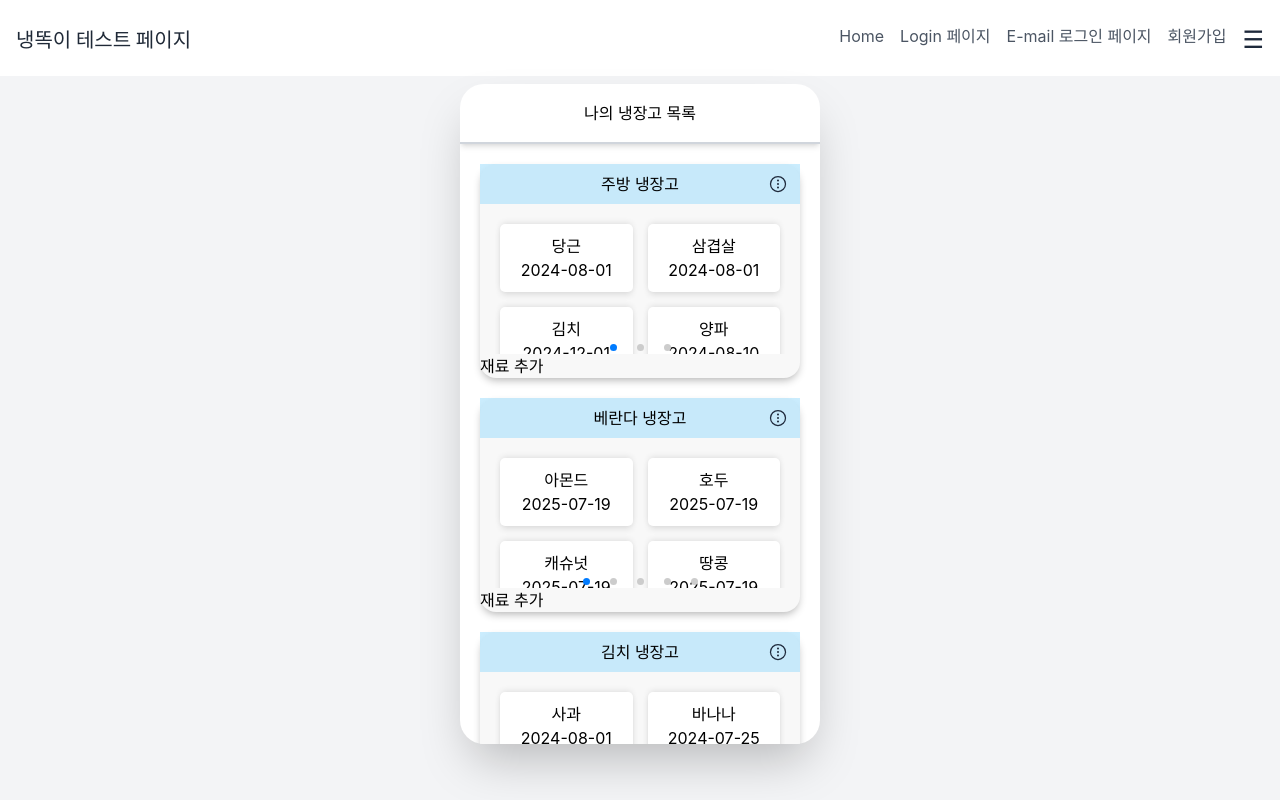
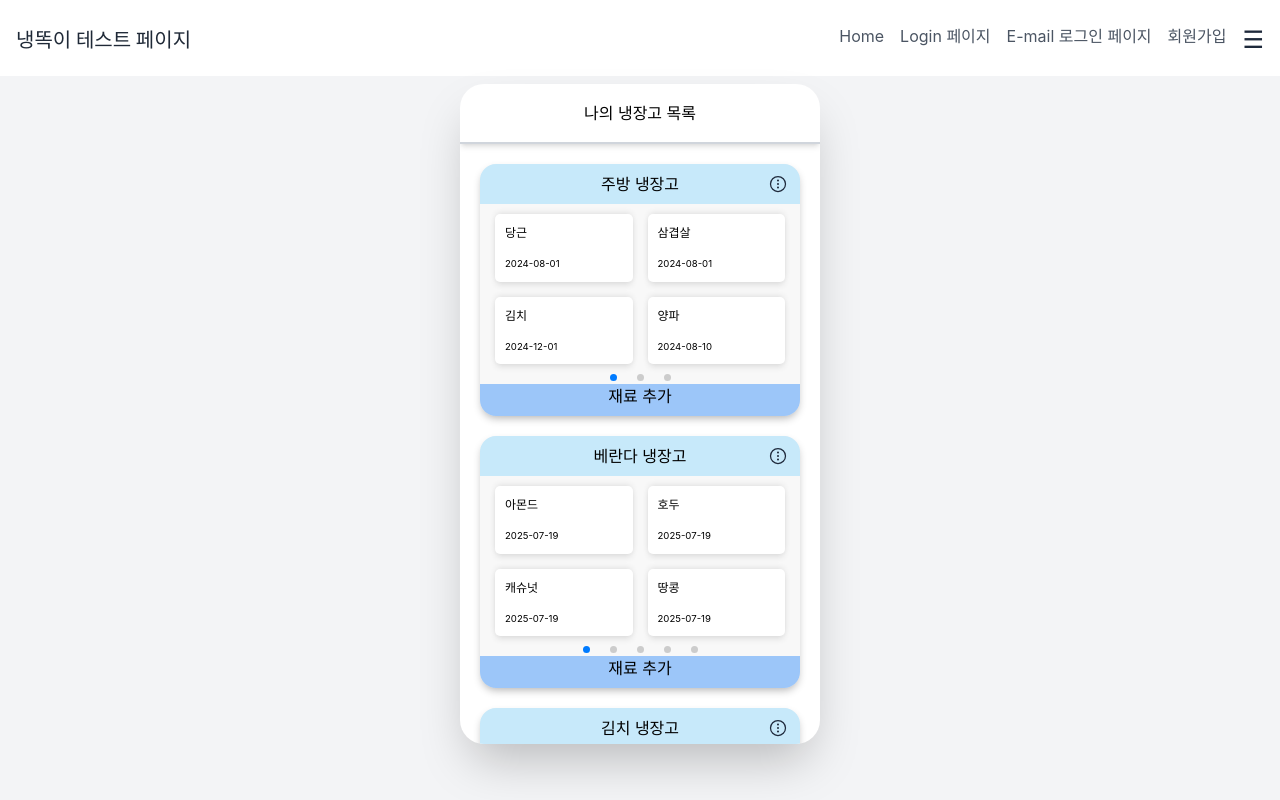
Before and after one commit to OZ-Coding-School/oz_03_main-002-FE, a React (Vite) app: page /fridges in a window 1280 px wide. Built offline with nearby package versions, Linux system fonts and the light colour scheme; a web font is replaced by a local one.

Commit message:
feat: 냉장고 목록 UI - 디자인 일부 수정 #28

```diff
--- a/src/components/FridgeItem.tsx
+++ b/src/components/FridgeItem.tsx
@@ -21,7 +21,7 @@ function FridgeItem({ item }: FridgeItemProps) {
 
   return (
     <div className="w-full">
-      <div className="w-full relative text-center p-2 bg-sky-300/40">
+      <div className="w-full relative text-center p-2 bg-sky-300/40 rounded-t-2xl">
         <div>
           <Link to="/ingredients">{item.fridges_name}</Link>
         </div>
@@ -48,7 +48,9 @@ function FridgeItem({ item }: FridgeItemProps) {
         </div>
       </div>
       <Slider ingredients={item.ingre_list} sliderId={item.id} />
-      <button type="button">재료 추가</button>
+      <div className="h-8 text-center bg-blue-400/60 rounded-b-2xl">
+        <button type="button">재료 추가</button>
+      </div>
     </div>
   );
 }
--- a/src/components/Slider.css
+++ b/src/components/Slider.css
@@ -12,24 +12,31 @@
   gap: 15px; /* 아이템 간의 간격 설정 */
   overflow: hidden;
   width: 100%;
-  height: 150px;
-  padding: 20px; /* 슬라이더 내부의 패딩 추가 */
+  height: 180px;
+  padding: 10px 15px 20px 15px;
 }
 
 .slider-item {
   background-color: #ffffff;
   /* border: 0px solid #cccccc90; */
   border-radius: 5px;
-  text-align: center;
+  /* text-align: center; */
   padding: 10px;
   box-shadow:
     0 4px 6px -1px rgba(0, 0, 0, 0.1),
     0 -2px 6px -1px rgba(0, 0, 0, 0.1);
 }
-/*
---tw-shadow: 0 4px 6px -1px rgb(0 0 0 / 0.1), 0 2px 4px -2px rgb(0 0 0 / 0.1);
-  --tw-shadow-colored: 0 4px 6px -1px var(--tw-shadow-color), 0 2px 4px -2px var(--tw-shadow-color);
-  box-shadow: var(--tw-ring-offset-shadow, 0 0 #0000), var(--tw-ring-shadow, 0 0 #0000), var(--tw-shadow); */
+.slider-item__name {
+  font-size: 0.75rem;
+}
+
+.slider-item__blank {
+  height: 15px;
+}
+
+.slider-item__date {
+  font-size: 0.6rem;
+}
 
 .dots-container {
   position: absolute;
--- a/src/components/Slider.tsx
+++ b/src/components/Slider.tsx
@@ -36,7 +36,8 @@ function Slider({ ingredients, sliderId }: SliderProps) {
           .map((ingredient) => (
             <div key={ingredient.id} className="slider-item">
               <p className="slider-item__name">{ingredient.ingre_name}</p>
-              <p className="slider-item__">{ingredient.expiration_date}</p>
+              <p className="slider-item__blank"></p>
+              <p className="slider-item__date">{ingredient.expiration_date}</p>
             </div>
           ))}
       </div>
```
